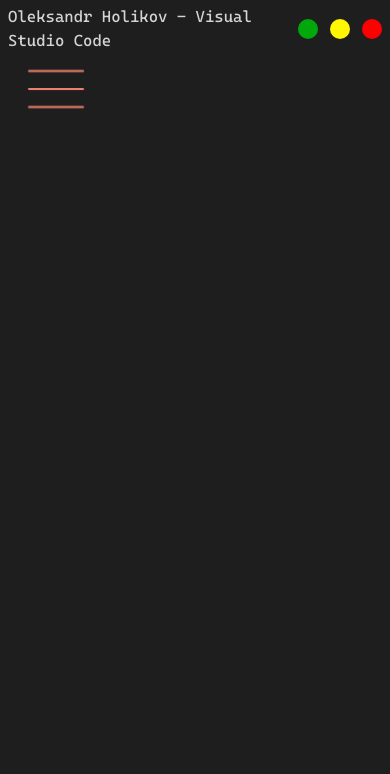
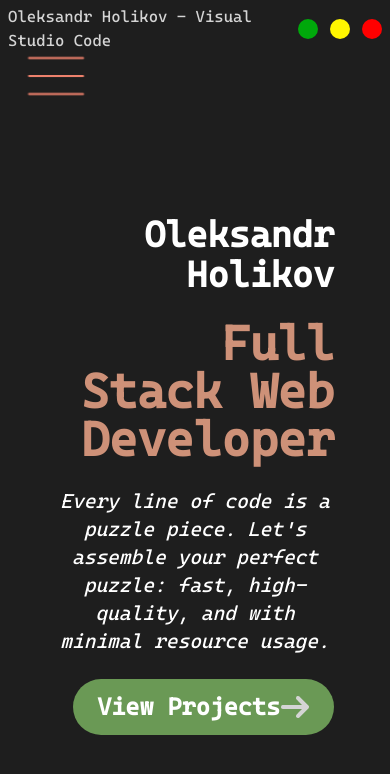
Before and after one commit to oleksandrholikov/my-profile, a React (Vite) app: page / in a window 390 px wide. Shown: the top 774 px of the page. Built offline with nearby package versions, Linux system fonts and the light colour scheme.

Commit message:
feat: make responce-mob section about

```diff
--- a/src/components/elements/bloks/MobileMenu.tsx
+++ b/src/components/elements/bloks/MobileMenu.tsx
@@ -89,7 +89,7 @@ export default function BurgerMenu({activTab, setActiveTab }: NavbarProps) {
         className="w-18 cursor-pointer ml-3"
       />
       <div ref={menuRef}
-        className="fixed top-20 left-0 h-full  bg-[#1a1a1a1d] z-50 flex flex-col items-center p-6 shadow-lg"
+        className="fixed top-20 left-0 h-full  bg-[#1a1a1a82] z-50 flex flex-col items-center p-6 shadow-lg"
         style={{ transform: "translateX(-100%)" }}
       >
         <Navbar direction={true} activTab={activTab} setActiveTab={(tab) => {
--- a/src/components/elements/section/AboutSection.tsx
+++ b/src/components/elements/section/AboutSection.tsx
@@ -75,11 +75,11 @@ export default function AboutSection(){
 
     }, [])
     return(
-        <div className="flex flex-col w-full h-full items-center justify-start p-2 overflow-y-auto">
+        <div className="flex flex-col w-full h-full items-center justify-start p-2 sm:overflow-y-auto max-sm:space-y-3 max-sm:min-h-dvh">
             <div className="flex flex-col items-start space-y-2 w-full">
-                <h1 className="text-4xl font-bold text-white">Oleksandr Holikov</h1>
-                <p className="text-2xl font-semibold text-[#CE9178]">Full Stack Web Developer</p>
-                <p ref={textRef} className="text-xl text-white">
+                <h1 className="text-4xl font-bold text-white max-sm:hidden">Oleksandr Holikov</h1>
+                <p className="text-2xl font-semibold text-[#CE9178] max-sm:hidden ">Full Stack Web Developer</p>
+                <p ref={textRef} className="text-xl text-white max-sm:text-center">
                     To me, programming is like solving a complex puzzle: at first, it may look chaotic, but with patience and attention to detail, each piece clicks into place. It’s a creative process rooted in logic — where you build something meaningful from nothing.
                     I find inspiration in walks through the forest and a good cup of coffee. Yoga and puzzles help me stay balanced and focused.
                 </p>
@@ -90,7 +90,7 @@ export default function AboutSection(){
                    <div
                     key={item.title}
                     style={{ background: item.bg }}
-                    className={ `group relative overflow-hidden hover:rounded-xl ${zoom ? 'size-60' : "size-75"}`}
+                    className={ `group relative overflow-hidden hover:rounded-xl ${zoom ? 'size-60' : "size-75"} max-sm:size-35`}
                     >
                     <img
                         src={item.image}
--- a/src/components/elements/section/MainSection.tsx
+++ b/src/components/elements/section/MainSection.tsx
@@ -34,17 +34,17 @@ export default HomePage;`;
 
   return (
     <div
-      className="w-full h-full flex items-center justify-between px-12 gap-8"
+      className="w-full h-full flex items-center justify-between px-12 gap-8 max-sm:flex-col max-sm:py-3.5 max-sm:min-h-dvh max-sm:justify-center"
     >
-    <div className="max-w-2xl w-full rounded-lg border border-gray-600/60 shadow-md p-4 font-mono text-sm leading-relaxed text-gray-200 backdrop-blur-sm">
+    <div className="max-w-2xl w-full rounded-lg border border-gray-600/60 shadow-md p-4 font-mono text-sm leading-relaxed text-gray-200 backdrop-blur-sm max-sm:hidden ">
       <SyntaxHighlighter language="tsx" style={vscDarkPlus} showLineNumbers>
         {codeString}
       </SyntaxHighlighter>
     </div>
-    <div className="max-w-md flex flex-col justify-between items-start space-y-6">
-          <h1 className="text-7xl font-bold text-white">Oleksandr Holikov</h1>
-          <p className="text-5xl font-semibold text-[#CE9178]">Full Stack Web Developer</p>
-          <p className="text-xl text-white italic">Every line of code is a puzzle piece. Let's assemble your perfect puzzle: fast, high-quality, and with minimal resource usage.</p>
+    <div className="max-w-md flex flex-col justify-between items-end space-y-6 ">
+          <h1 className="text-7xl font-bold text-white max-sm:text-4xl max-sm:text-right">Oleksandr Holikov</h1>
+          <p className="text-5xl font-semibold text-[#CE9178] max-sm:text-right">Full Stack Web Developer</p>
+          <p className="text-xl text-white italic max-sm:text-center">Every line of code is a puzzle piece. Let's assemble your perfect puzzle: fast, high-quality, and with minimal resource usage.</p>
           <button
             className="flex items-center justify-evenly text-2xl font-semibold text-white px-6 py-3 rounded-4xl bg-[#6A9955] hover:cursor-pointer hover:bg-[#517c3e]"
             onClick={() => btn('projects')}
--- a/src/components/pages/MainPage.tsx
+++ b/src/components/pages/MainPage.tsx
@@ -1,4 +1,4 @@
-import { useEffect, useState } from "react";
+import {  useState } from "react";
 import { motion, AnimatePresence } from "framer-motion";
 import AnimatedPage from "@components/pages/AnimatedPage"
 
@@ -119,7 +119,7 @@ export default function MainPage(){
                         <NavBar direction={false} activTab={activTab} setActiveTab={setActiveTab} />
                     </div>
                     {/* MobileMenu */}
-                    <div className="w-20 max-h-[800px] h-full sm:hidden ">
+                    <div className="w-20 max-h-[800px] h-full fixed top-10 z-50 sm:hidden ">
                         <MobileMenu activTab={activTab} setActiveTab={setActiveTab}/>
                     </div>
                     {/* MainBody */}
@@ -161,6 +161,15 @@ export default function MainPage(){
                             </AnimatedPage>
                         )}
                     </div>
+                    <div className="flex-col max-sm:flex sm:hidden h-full overflow-y-auto">
+                        <MainSection btn={setActiveTab}/>
+                        <AboutSection />
+                        {/* <SkillsSection />
+                        <ProjectSection />
+                        <ContactSection />
+                        <ExperienceSection /> */}
+
+                    </div>
 
                 </div>
                 <SendEmailForm/>
```
